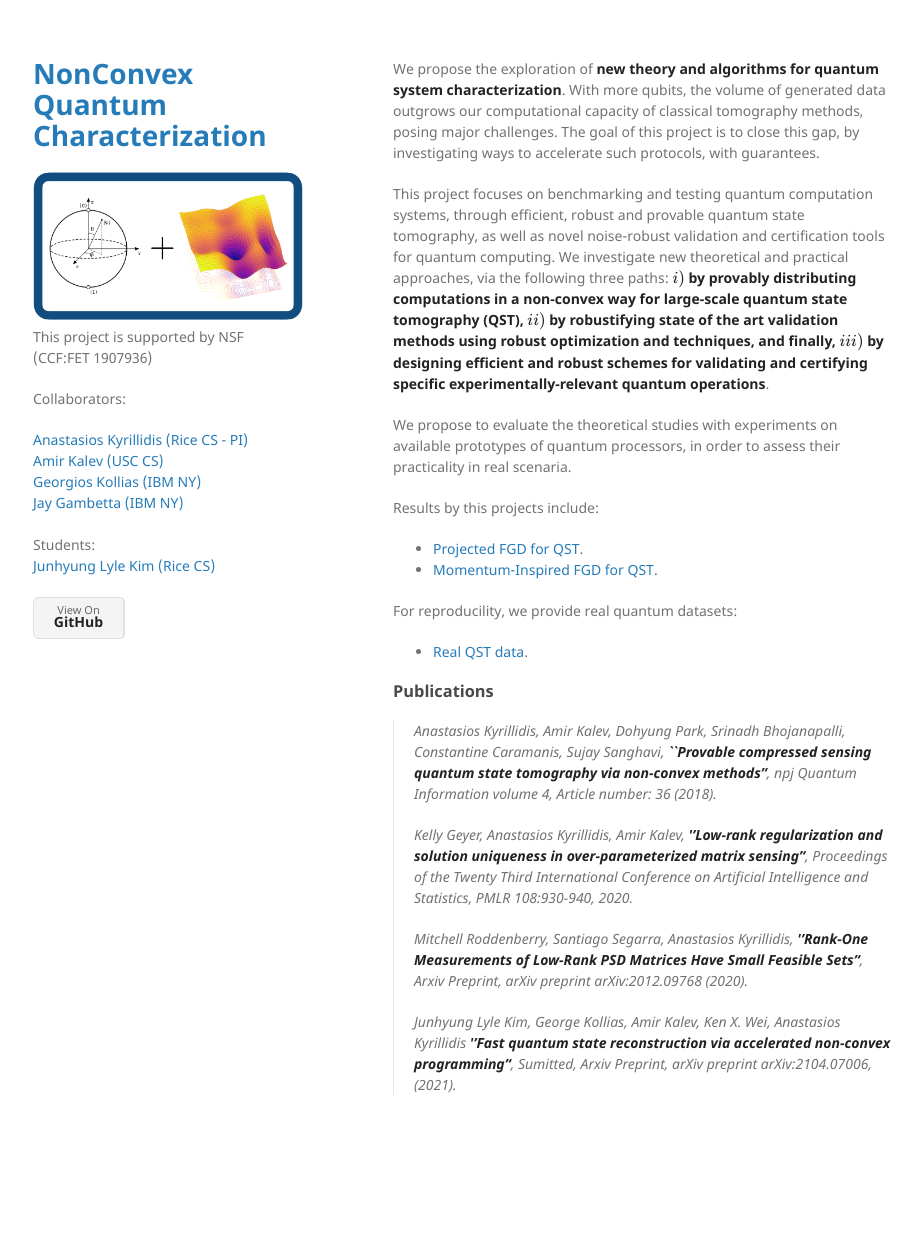
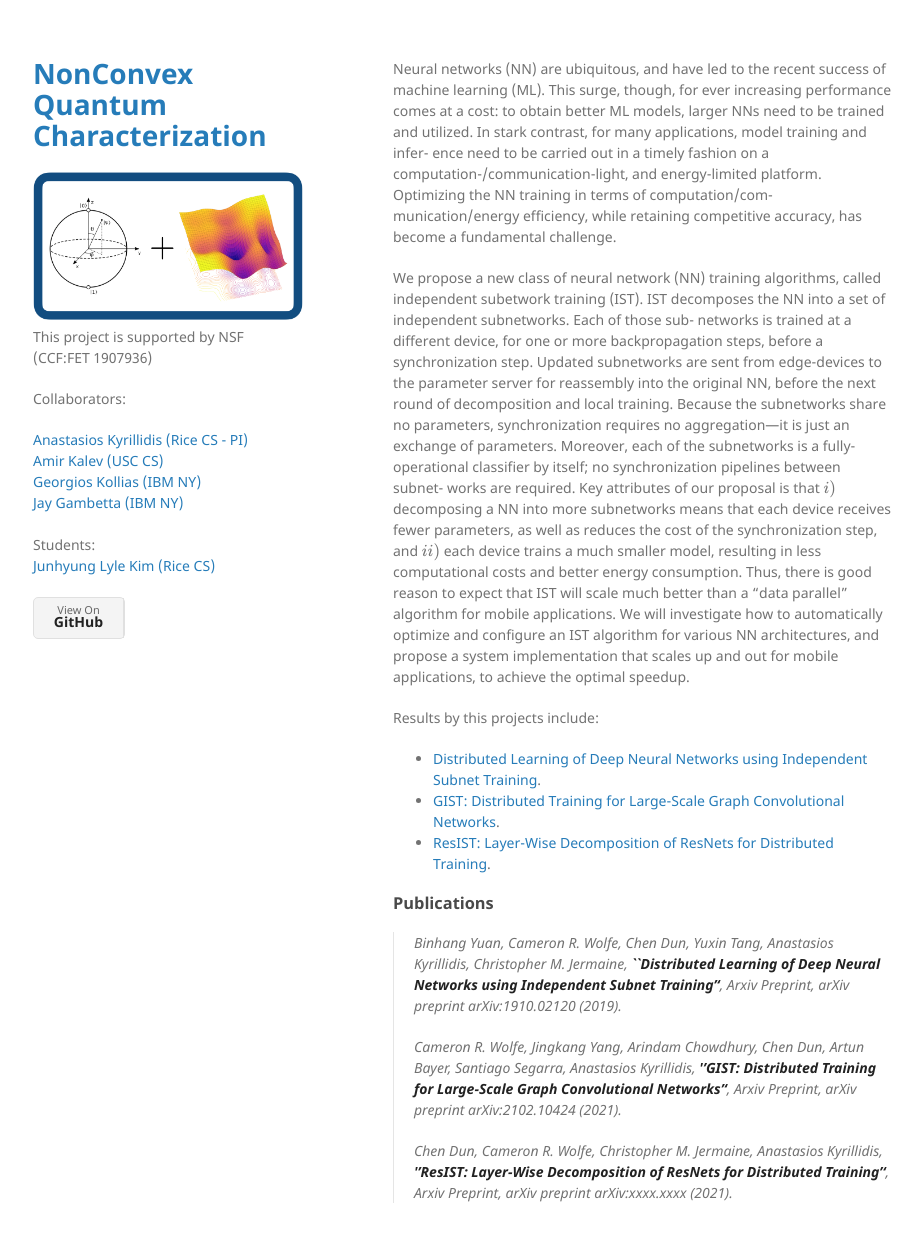
Before and after one commit to akyrillidis/ist, a Jekyll site: the page built from index.md, in a window 1280 px wide and 1273 px high. Shown: the top 1242 px of the window, without its empty margins (177-1099 px from the left). Built offline with Jekyll 4.4.1, drawn with Linux system fonts in a browser that asks for light colours; formulas are drawn with MathJax 3.

Commit message:
Update index.md

```diff
--- a/index.md
+++ b/index.md
@@ -2,27 +2,20 @@
 layout: default
 ---
 
-We propose the exploration of **new theory and algorithms for quantum system characterization**. With more qubits, the volume of generated data outgrows our computational capacity of classical tomography methods, posing major challenges. The goal of this project is to close this gap, by investigating ways to accelerate such protocols, with guarantees.
+Neural networks (NN) are ubiquitous, and have led to the recent success of machine learning (ML). This surge, though, for ever increasing performance comes at a cost: to obtain better ML models, larger NNs need to be trained and utilized. In stark contrast, for many applications, model training and infer- ence need to be carried out in a timely fashion on a computation-/communication-light, and energy-limited platform. Optimizing the NN training in terms of computation/com- munication/energy efficiency, while retaining competitive accuracy, has become a fundamental challenge.
 
-This project focuses on benchmarking and testing quantum computation systems, through efficient, robust and provable quantum state tomography, as well as novel noise-robust validation and certification tools for quantum computing. We investigate new theoretical and practical approaches, via the following three paths: **\\(i)\\) by provably distributing computations in a non-convex way for large-scale quantum state tomography (QST), \\(ii)\\) by robustifying state of the art validation methods using robust optimization and techniques, and finally, \\(iii)\\) by designing efficient and robust schemes for validating and certifying specific experimentally-relevant quantum operations**.
-
-We propose to evaluate the theoretical studies with experiments on available prototypes of quantum processors, in order to assess their practicality in real scenaria.
+We propose a new class of neural network (NN) training algorithms, called independent subetwork training (IST). IST decomposes the NN into a set of independent subnetworks. Each of those sub- networks is trained at a different device, for one or more backpropagation steps, before a synchronization step. Updated subnetworks are sent from edge-devices to the parameter server for reassembly into the original NN, before the next round of decomposition and local training. Because the subnetworks share no parameters, synchronization requires no aggregation—it is just an exchange of parameters. Moreover, each of the subnetworks is a fully-operational classifier by itself; no synchronization pipelines between subnet- works are required. Key attributes of our proposal is that $$i)$$ decomposing a NN into more subnetworks means that each device receives fewer parameters, as well as reduces the cost of the synchronization step, and $$ii)$$ each device trains a much smaller model, resulting in less computational costs and better energy consumption. Thus, there is good reason to expect that IST will scale much better than a “data parallel” algorithm for mobile applications. We will investigate how to automatically optimize and configure an IST algorithm for various NN architectures, and propose a system implementation that scales up and out for mobile applications, to achieve the optimal speedup.
 
 Results by this projects include:
 
-- [Projected FGD for QST](./FGD.html).
-- [Momentum-Inspired FGD for QST](./MiFGD.html).
-
-For reproducility, we provide real quantum datasets:
-
-- [Real QST data](./data.html).
+- [Distributed Learning of Deep Neural Networks using Independent Subnet Training](./IST.html).
+- [GIST: Distributed Training for Large-Scale Graph Convolutional Networks](./GIST.html).
+- [ResIST: Layer-Wise Decomposition of ResNets for Distributed Training](./ResIST.html).
 
 ### Publications
 
-> Anastasios Kyrillidis, Amir Kalev, Dohyung Park, Srinadh Bhojanapalli, Constantine Caramanis, Sujay Sanghavi, [**``Provable compressed sensing quantum state tomography via non-convex methods''**](https://www.nature.com/articles/s41534-018-0080-4.pdf), npj Quantum Information volume 4, Article number: 36 (2018).
+> Binhang Yuan, Cameron R. Wolfe, Chen Dun, Yuxin Tang, Anastasios Kyrillidis, Christopher M. Jermaine, [**``Distributed Learning of Deep Neural Networks using Independent Subnet Training''**](https://arxiv.org/pdf/1910.02120), Arxiv Preprint, arXiv preprint arXiv:1910.02120 (2019).
 >
-> Kelly Geyer, Anastasios Kyrillidis, Amir Kalev, [**''Low-rank regularization and solution uniqueness in over-parameterized matrix sensing''**](http://proceedings.mlr.press/v108/geyer20a.html), Proceedings of the Twenty Third International Conference on Artificial Intelligence and Statistics, PMLR 108:930-940, 2020.
+> Cameron R. Wolfe, Jingkang Yang, Arindam Chowdhury, Chen Dun, Artun Bayer, Santiago Segarra, Anastasios Kyrillidis, [**''GIST: Distributed Training for Large-Scale Graph Convolutional Networks''**](https://arxiv.org/pdf/2102.10424), Arxiv Preprint, arXiv preprint arXiv:2102.10424 (2021).
 >
-> Mitchell Roddenberry, Santiago Segarra, Anastasios Kyrillidis, [**''Rank-One Measurements of Low-Rank PSD Matrices Have Small Feasible Sets''**](https://arxiv.org/pdf/2012.09768.pdf), Arxiv Preprint, arXiv preprint arXiv:2012.09768 (2020).
->
-> Junhyung Lyle Kim, George Kollias, Amir Kalev, Ken X. Wei, Anastasios Kyrillidis [**''Fast quantum state reconstruction via accelerated non-convex programming''**](https://arxiv.org/pdf/2104.07006.pdf), Sumitted, Arxiv Preprint, arXiv preprint arXiv:2104.07006, (2021).
+> Chen Dun, Cameron R. Wolfe, Christopher M. Jermaine, Anastasios Kyrillidis, [**''ResIST: Layer-Wise Decomposition of ResNets for Distributed Training''**](), Arxiv Preprint, arXiv preprint arXiv:xxxx.xxxx (2021).
```
